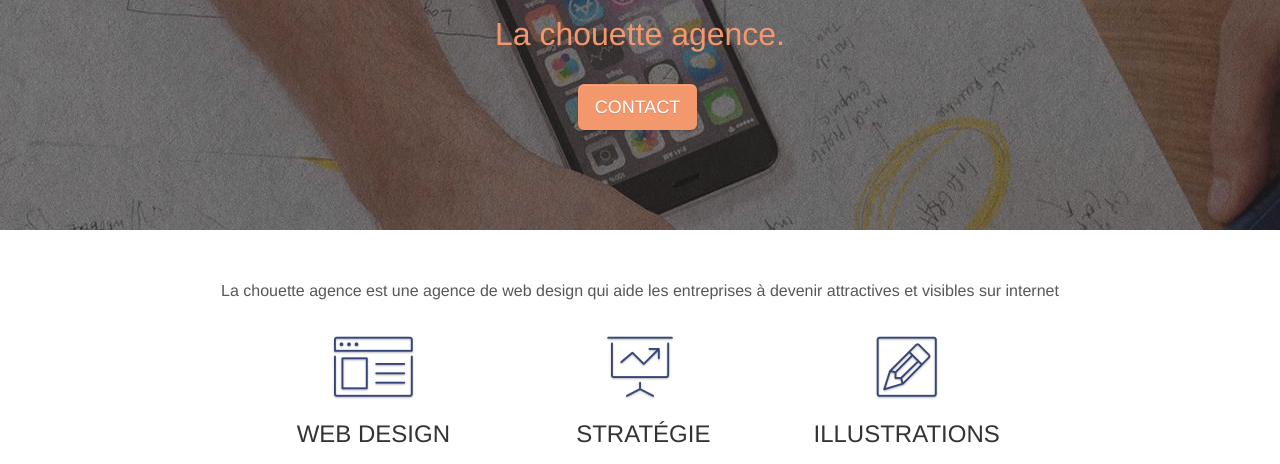
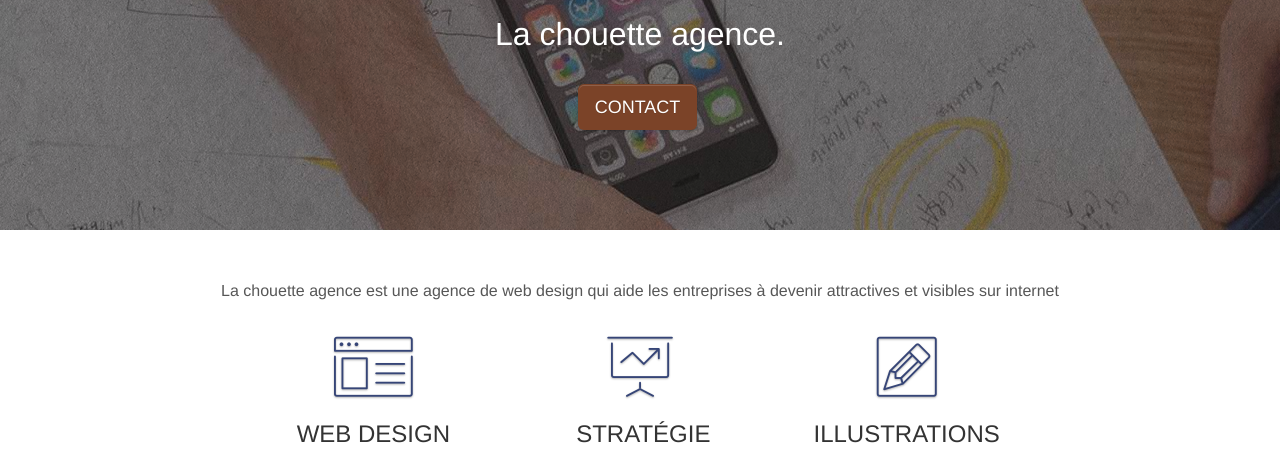
Before and after one commit to MathisBarre/La-chouette-agence, a plain HTML site: page index.html in a window 1280 px wide. Shown: the part 315-779 px from the top of the page. Drawn offline with nearby package versions, Linux system fonts and the light colour scheme.

Commit message:
fix: contrast part 2

```diff
--- a/index.html
+++ b/index.html
@@ -102,7 +102,7 @@
                 width="100"
                 alt="La chouette agence, agence web paris, création logo paris"
               />
-              <h1 class="text-center hero-bloc-text tc-white">
+              <h1 class="text-center hero-bloc-text tc-white" style="color: white!important;">
                 La chouette agence.
               </h1>
               <div class="text-center">
@@ -114,6 +114,7 @@
                     btn-atomic-tangerine
                   "
                   id="cta-hero"
+                  style="background-color: #7B4328!important;"
                   >Contact</a
                 >
               </div>
@@ -376,6 +377,8 @@
                   btn btn-atomic-tangerine btn-clean btn-rd btn-lg
                   cta-hero
                 "
+                style="background-color: #7B4328!important;"
+
                 >Contact</a
               >
             </div>
```
Also changed, not shown: contact.html (+1 -0 lines).
